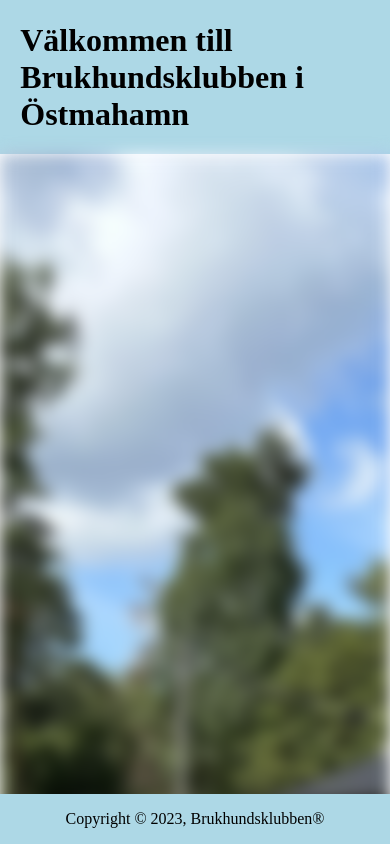
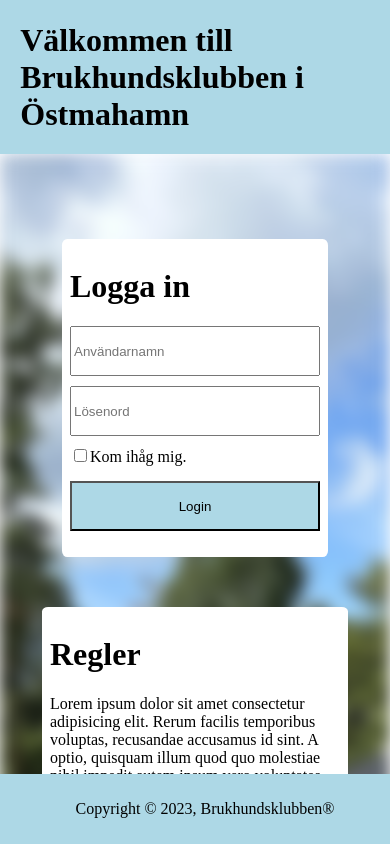
Before and after one commit to Lethargy00/inloggningssida, a plain HTML site: page index.html in a window 390 px wide. Shown: the top 844 px of the page. Drawn offline with Linux system fonts and the light colour scheme.

Commit message:
worked with sizing for phone users

```diff
--- a/index.html
+++ b/index.html
@@ -5,12 +5,17 @@
     <meta name="viewport" content="width=device-width, initial-scale=1.0" />
     <title>Login</title>
     <link rel="stylesheet" href="./style.css" />
+    <script
+      src="https://kit.fontawesome.com/61a5b666ff.js"
+      crossorigin="anonymous"
+    ></script>
   </head>
   <body>
     <header>
       <h1>Välkommen till Brukhundsklubben i Östmahamn</h1>
     </header>
     <div class="background"></div>
+    <div class="container">
       <div class="loginContainer">
         <div>
           <h1 id="loginHeader">Logga in</h1>
@@ -36,8 +41,20 @@
             <br /><br />
             <button type="submit" id="login">Login</button>
           </form>
+          <br />
           <div id="message"></div>
+          <div id="messageTwo"></div>
           <button id="logout-button" style="display: none">Logout</button>
+        </div>
+      </div>
+      <div class="rules">
+        <h1>Regler</h1>
+        <p>
+          Lorem ipsum dolor sit amet consectetur adipisicing elit. Rerum facilis
+          temporibus voluptas, recusandae accusamus id sint. A optio, quisquam
+          illum quod quo molestiae nihil impedit autem ipsum vero voluptates
+          maiores!
+        </p>
       </div>
     </div>
 
--- a/script.js
+++ b/script.js
@@ -25,6 +25,7 @@ function logout() {
     showLoginForm();
     hideLogoutButton();
     document.getElementById("message").innerHTML = "";
+    document.getElementById("messageTwo").innerHTML = "";
     document.getElementById("loginHeader").textContent = "Logga in"
 
     location.reload();
@@ -53,12 +54,13 @@ document.getElementById("login-form").addEventListener("submit", function (e) {
     if (username === namn && password === lösenord) {
         document.getElementById("message").innerHTML = "Välkommen, du är nu inloggad";
         document.getElementById("loginHeader").textContent = "Välkommen!"
+        document.getElementById("messageTwo").innerHTML = "";
         localStorage.setItem("loggedIn", rememberMe)
         hideLoginForm();
         showLogoutButton();
 
     } else {
-        document.getElementById("message").innerHTML = "Ogiltiga inloggningsuppgifter";
+        document.getElementById("messageTwo").innerHTML = "Ogiltiga inloggningsuppgifter";
     }
 });
 
--- a/style.css
+++ b/style.css
@@ -9,6 +9,9 @@ header > h1 {
 
 body {
     margin: 0px;
+    display: flex;
+    flex-direction: column;
+    min-height: 125vh;
 }
 
 body > img {
@@ -19,13 +22,39 @@ body > img {
     background-image: url(./images/background.jpeg);
     filter: blur(8px);
     height: 100vh;
+    z-index: -1;
+}
+
+.container {
+    display: flex;
+    justify-content: center;
+    flex-wrap: wrap;
+    gap: 50px;
+    align-items: center;
+    margin-top: -90vh;
+    margin-bottom: 30px;
 }
 
 .loginContainer {
     display: flex;
     justify-content: center;
     align-items: center;
-    height: 60vh;
+    position: relative;
+    background-color: white;
+    padding: 2%;
+    border-radius: 2%;
+}
+
+.rules {
+    position: relative;
+    width: 290px;
+    background-color: white;
+    padding: 2%;
+    border-radius: 2%;
+}
+
+#messageTwo {
+    color: red;
 }
 
 .loginContainer > div > img {
@@ -48,10 +77,10 @@ body > img {
 }
 
 footer {
-    position: fixed;
-    left: 0;
-    bottom: 0;
-    width: 100%;
     background-color: lightblue;
     text-align: center;
+    position: fixed;
+    bottom: 0;
+    padding: 10px;
+    width: 100%;
 }
```
Lines whose indentation alone changed are shown as unchanged.
